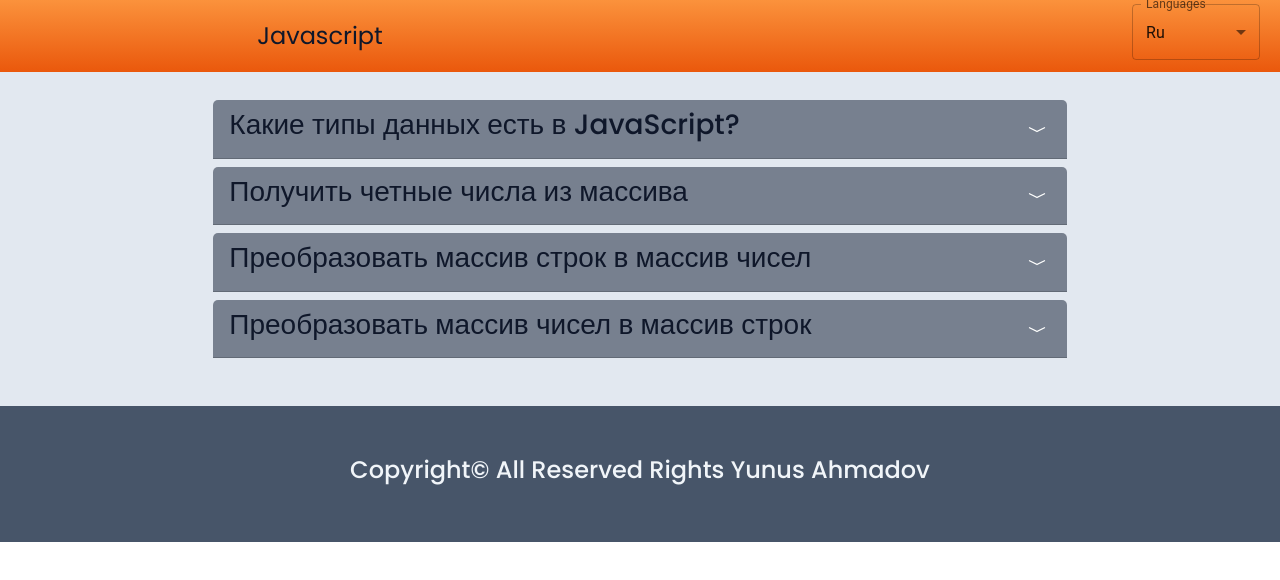
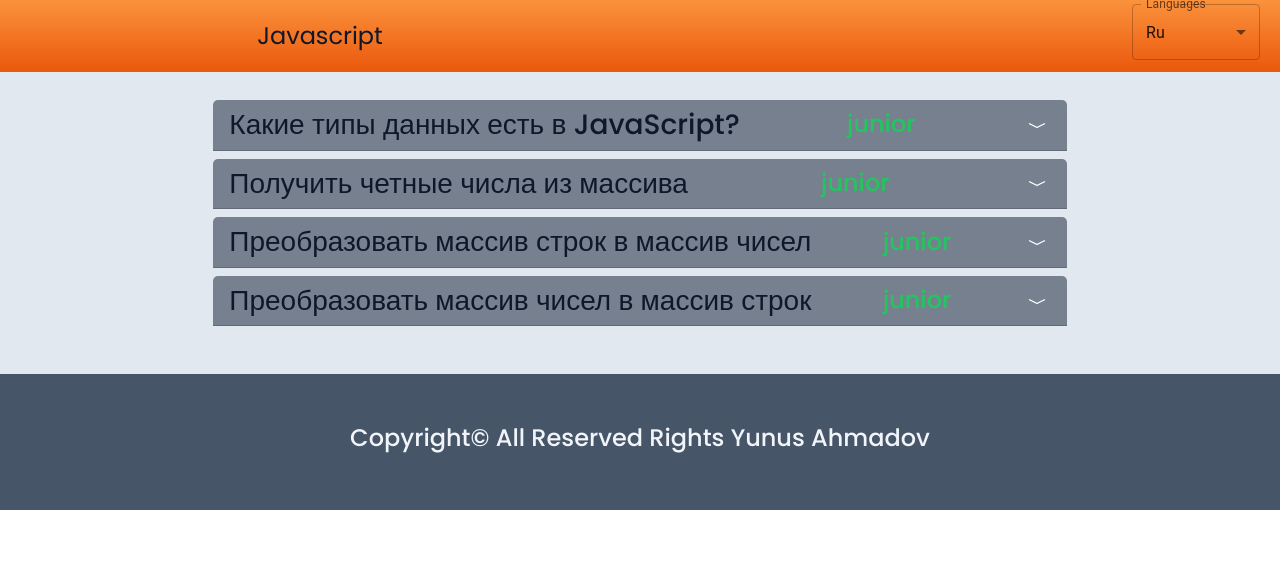
Before and after one commit to yunusahmadov/InterviewProject, a React (Vite) app: page /jsPage in a window 1280 px wide. Shown: the top 580 px of the page. Built offline with nearby package versions, Linux system fonts and the light colour scheme.

Commit message:
added level to languages

```diff
--- a/src/components/Header.jsx
+++ b/src/components/Header.jsx
@@ -8,7 +8,7 @@ import DarkLightBtn from './Pages/PageElems/DarkLightBtn';
 const Header = ({ changeLanguage }) => {
   const { t } = useTranslation();
   return (
-    <header className="w-full h-20 bg-theme flex items-center justify-center relative sm:gap-5">
+    <header className="w-full h-20 bg-theme flex items-center justify-center relative sm:gap-5 relative">
       <div className="container-section flex items-center justify-center">
         <h1 className="font-medium text-slate-200 text-4xl lg:text-3xl md:text-2xl xsm:text-xl pl-2">
           {t("headerText")}
--- a/src/components/Pages/PageElems/DarkLightBtn.jsx
+++ b/src/components/Pages/PageElems/DarkLightBtn.jsx
@@ -24,7 +24,7 @@ function DarkLightBtn({visibility}) {
           localStorage.setItem('darkTheme', darkTheme.toString());
       }
   return (
-    <button onClick={toggleTheme} className={`rounded-xl ${visibility} bg-green-700 p-2`}>
+    <button onClick={toggleTheme} className={`rounded-xl ml-2 ${visibility} p-2 ${darkTheme?'bg-white':'bg-black text-white '}`}>
     {
      darkTheme? " Dark Mode": " Light Mode"
     }
--- a/src/components/Pages/PageElems/PageMain.jsx
+++ b/src/components/Pages/PageElems/PageMain.jsx
@@ -72,7 +72,14 @@ function PageMain({ test:{questions},langType,description1,description2} ) {
                 <Card>
                   <Card.Header className={`${darkTheme ? 'text-white' : 'text-white'}`}>
                   {/* <Card.Header className='bg-red-900'> */}
-                  <h3 className={`'xl:text-xl lg:text-lg mb-0' ${darkTheme ? 'text-slate-100' : 'text-slate-900'}`}>{i18next.t(question.title)}</h3>
+                  <h3 className={`'xl:text-xl lg:text-lg mb-0 ' ${darkTheme ? 'text-slate-100' : 'text-slate-900'}`}>{i18next.t(question.title)} </h3>
+                  {
+                    question.level=='junior'?
+                  <h4 className='mb-0 xl:text-lg lg:text-md text-green-500'>{question.level}</h4>:
+                  question.level=='middle'?
+                  <h4 className='mb-0 xl:text-lg lg:text-md text-yellow-400'>{question.level}</h4>:
+                  null
+                  }
                     <AccordionElement  eventKey="1"  >
 
                     </AccordionElement>
--- a/src/data/data.js
+++ b/src/data/data.js
@@ -50,10 +50,14 @@ const htmlQuestions = {
     {
       title: "quest1",
       answer: "answer1",
+      level:'junior'
+
     },
     {
       title: "quest2",
       answer: "answer2",
+      level:'junior'
+
     },
   ],
 };
@@ -63,6 +67,8 @@ const cssQuestions = {
       title: "cssq1",
       answer: "cssq1answer",
       img: code1,
+      level:'junior'
+
     },
   ],
 };
@@ -72,10 +78,12 @@ const JsQuestions = {
     {
       title: "jsq1",
       answer: "jsq1answer",
+      level:'junior'
     },
     {
       title: "jsq2",
       img: jsq2,
+      level:'junior'
     },
     {
         title: "jsq3",
@@ -83,6 +91,8 @@ const JsQuestions = {
         description1:"jsq3desc",
         description2:"jsq3desc2",
         img2: jsq3var2,
+      level:'junior'
+
     },
     {
       title: "jsq4",
@@ -90,6 +100,7 @@ const JsQuestions = {
       description1:"jsq4desc",
       description2:"jsq4desc2",
       img2: jsq4var2,
+      level:'junior'
     },
   ],
 };
```
